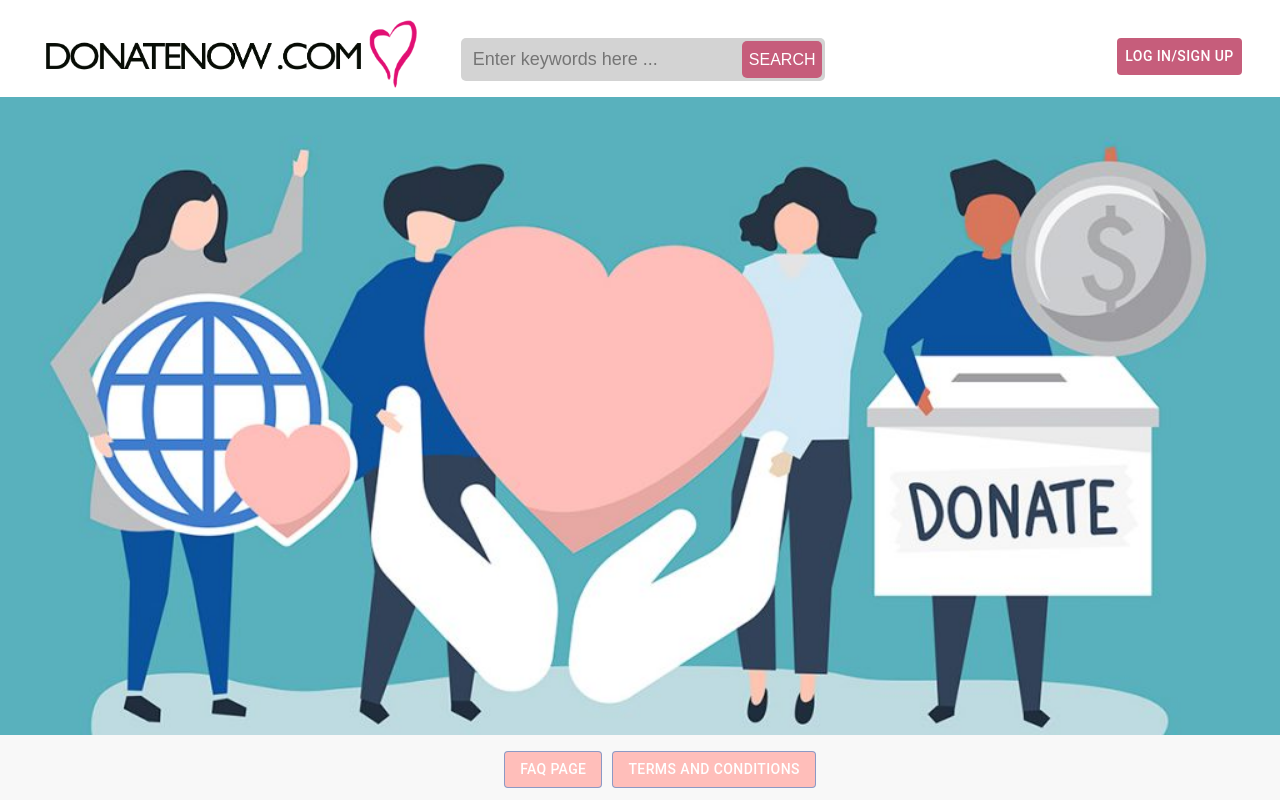
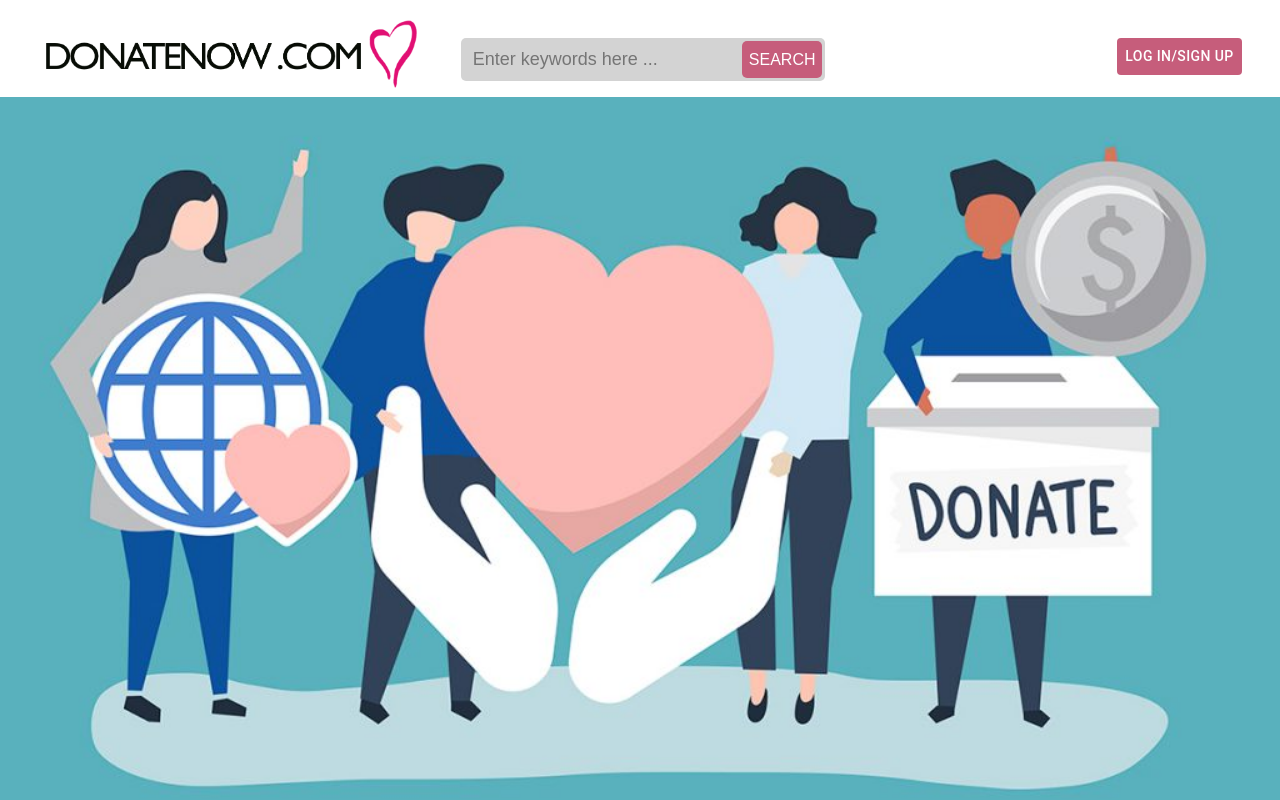
Before and after one commit to quick2063706271/DonateNow, a React (Create React App) app in the folder client/: page / in a window 1280 px wide. Shown: the top 800 px of the page. Built offline with nearby package versions, Linux system fonts and the light colour scheme.

Commit message:
fix sticky footer

```diff
--- a/client/src/react-components/Home/index.js
+++ b/client/src/react-components/Home/index.js
@@ -17,7 +17,9 @@ class Home extends React.Component {
                     <Button id="loginButton"  style={{backgroundColor: "#C65D7B", color: "white"}}>Log In/Sign up</Button>
                 </Link>
                 <div id="home" ><img src={home_pic} id='home_pic' alt="home_pic"/></div>
-                <StickyFooter/>
+                {/* <br></br> */}
+
+                <div> <StickyFooter/> </div>
             </div>
         );
     }
--- a/client/src/react-components/StickyFooter/index.js
+++ b/client/src/react-components/StickyFooter/index.js
@@ -26,11 +26,11 @@ class StickyFooter extends React.Component {
         }
 
         var style = {
-            backgroundColor: "#F8F8F8",
+            backgroundColor: "#E8E8E8",
             // borderTop: "1px solid #E7E7E7",
             textAlign: "center",
-            //padding: "20px",
-            position: "fixed",
+            padding: "7px",
+            //position: "relative",
             left: "0",
             bottom: "0",
             height: "65px",
@@ -38,7 +38,7 @@ class StickyFooter extends React.Component {
         }
 
         var phantom = {
-          display: 'block',
+          display: 'flex',
           //height: '10px',
           //margin-bottom: '10px',
           width: '100%',
@@ -46,7 +46,6 @@ class StickyFooter extends React.Component {
 
         let footerChildren, stickyfooter;
         footerChildren = <div className="footerMenu">
-            <nav>
                 <div>
                     <ul>
 
@@ -61,7 +60,6 @@ class StickyFooter extends React.Component {
 
                     </ul>
                 </div>
-            </nav>
         </div>
 
         //stickyfooter = Footer({ footerChildren })
```
Also changed, not shown: client/src/react-components/FAQpage/index.js (+14 -0 lines), client/src/react-components/TermsConditions/index.js (+13 -0 lines).
